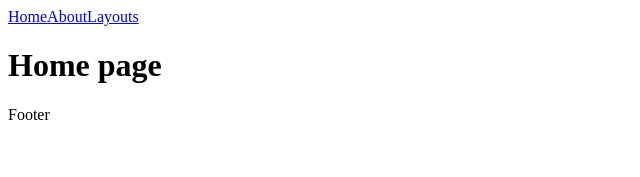
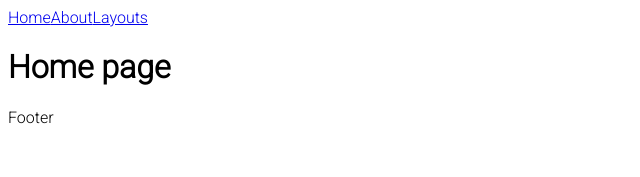
Before and after one commit to maximobelets/app, a Next.js app: page / in a window 1280 px wide. Shown: the top 177 px of the page, without its empty margins (0-640 px from the left). Built offline with nearby package versions, Linux system fonts and the light colour scheme.

Commit message:
Add font style and css file

```diff
--- /dev/null
+++ b/css/main.css
@@ -0,0 +1,5 @@
+@import url('https://fonts.googleapis.com/css2?family=Roboto:wght@300&display=swap');
+
+body {
+	font-family: 'Roboto', sans-serif;
+}
--- /dev/null
+++ b/pages/_app.js
@@ -0,0 +1,5 @@
+import '../css/main.css';
+
+export default function MyApp({Component, pageProps}) {
+	return <Component {...pageProps} />
+}
```
